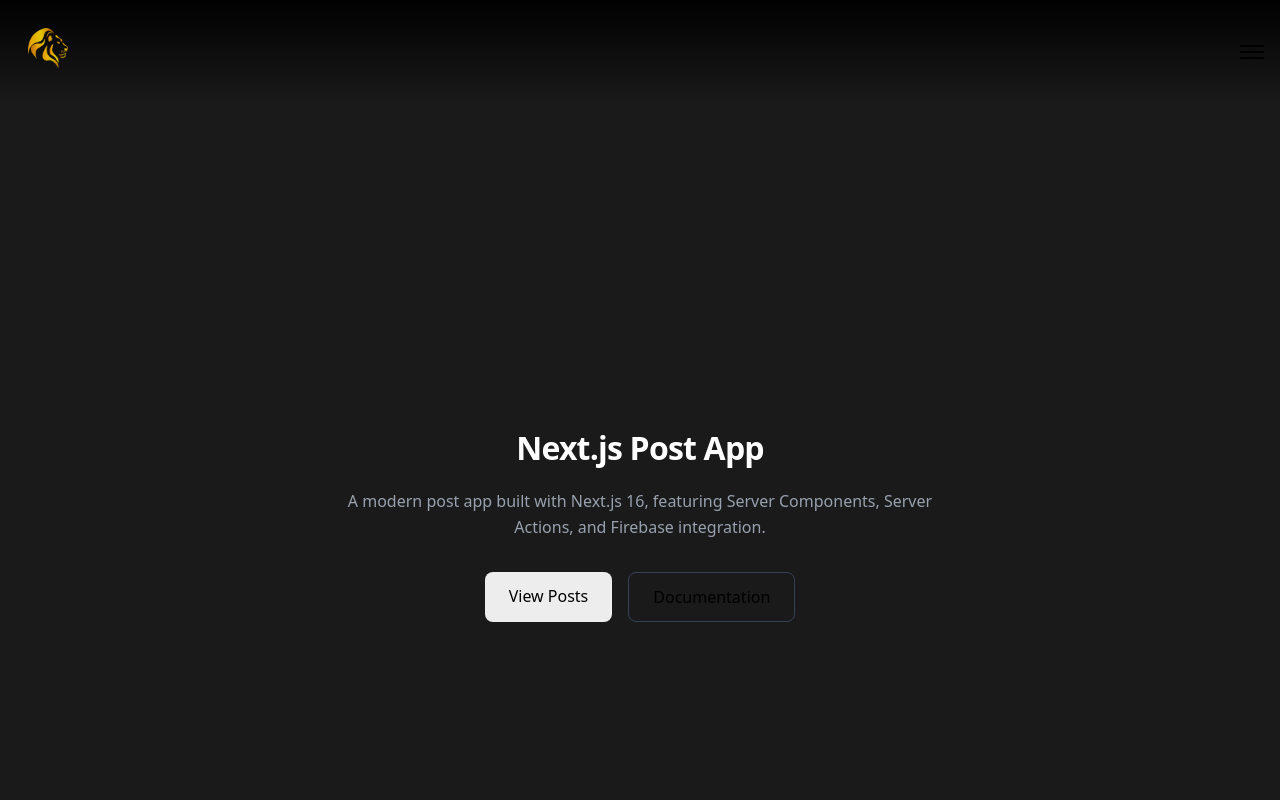
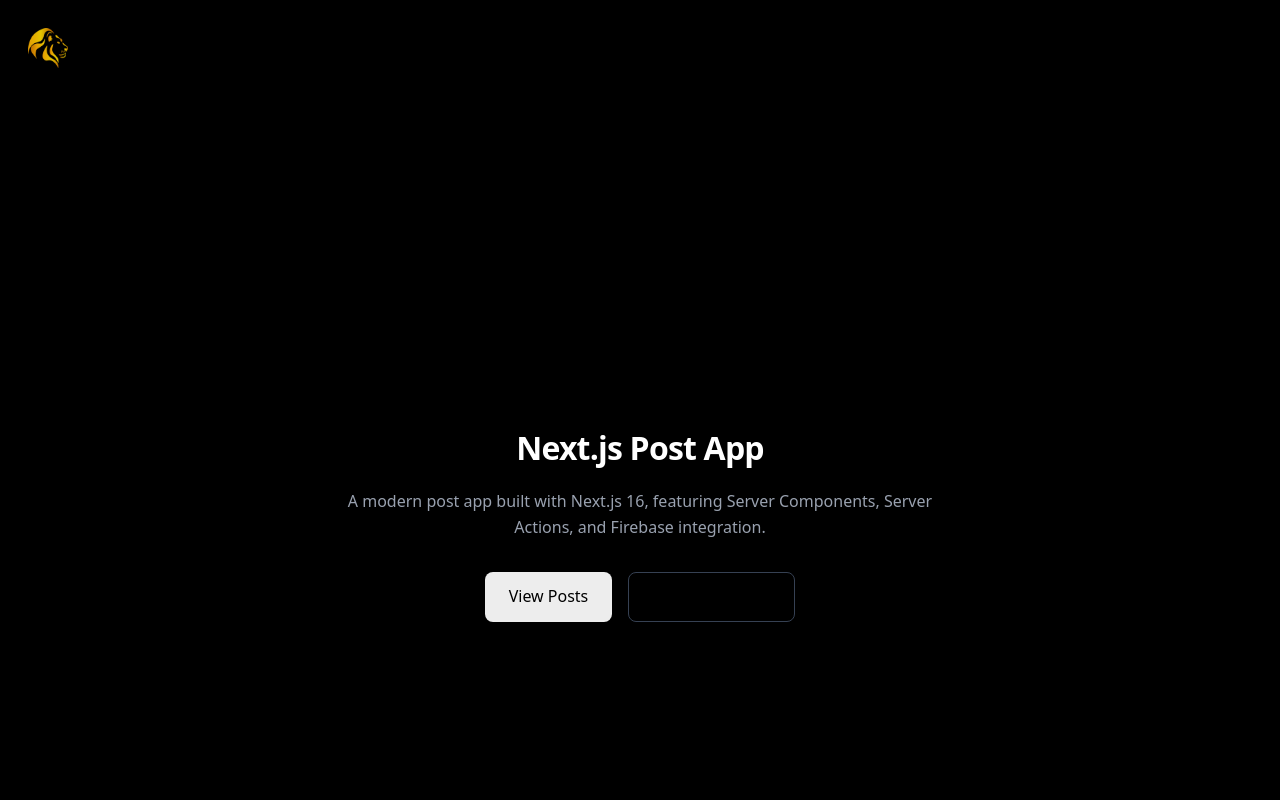
Before and after one commit to Heidi-Astrup/next-golden-lion, a Next.js app: page / in a window 1280 px wide. Shown: the top 800 px of the page. Built offline with nearby package versions, Linux system fonts and the light colour scheme.

Commit message:
black baggrund on entire site

```diff
--- a/app/layout.js
+++ b/app/layout.js
@@ -27,7 +27,7 @@
 export default function RootLayout({ children }) {
   return (
     <html lang="en" className={`${josefin.variable} ${instrument.variable}`}>
-      <body suppressHydrationWarning={true} className="bg-[#1a1a1a]">
+      <body suppressHydrationWarning={true} className="bg-black">
         <NavClientWrapper />
         {children}
         <Footer />
```
